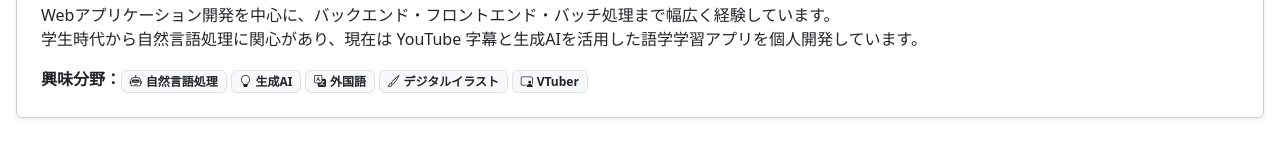
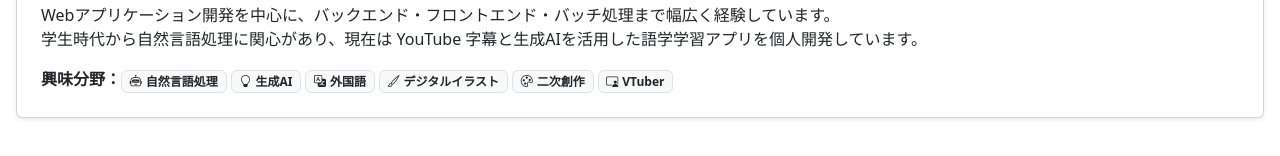
Before and after one commit to taka-onigiri-dev/my-portfolio, a Vue app: page / in a window 1280 px wide. Shown: the part 597-753 px from the top of the page. Built offline with nearby package versions, Linux system fonts and the light colour scheme.

Commit message:
タグ追加

```diff
--- a/src/components/AboutMe.vue
+++ b/src/components/AboutMe.vue
@@ -19,6 +19,9 @@
       <span class="badge bg-light text-dark border me-1"
         ><i class="bi bi-brush me-1"></i>{{ t('about.interest.illust') }}</span
       >
+      <span class="badge bg-light text-dark border me-1"
+        ><i class="bi bi-palette me-1"></i>{{ t('about.interest.derivative') }}</span
+      >
       <span class="badge bg-light text-dark border"
         ><i class="bi bi-person-video3 me-1"></i>{{ t('about.interest.vtuber') }}</span
       >
--- a/src/locales/en.json
+++ b/src/locales/en.json
@@ -12,7 +12,8 @@
       "genai": "Generative AI",
       "lang": "Foreign Languages",
       "illust": "Digital Illustration",
-      "vtuber": "VTuber"
+      "vtuber": "VTuber",
+      "derivative": "Derivative Works"
     }
   },
   "projects": {
--- a/src/locales/ja.json
+++ b/src/locales/ja.json
@@ -12,7 +12,8 @@
       "genai": "生成AI",
       "lang": "外国語",
       "illust": "デジタルイラスト",
-      "vtuber": "VTuber"
+      "vtuber": "VTuber",
+      "derivative": "二次創作"
     }
   },
   "projects": {
--- a/src/locales/ko.json
+++ b/src/locales/ko.json
@@ -12,7 +12,8 @@
       "genai": "생성 AI",
       "lang": "외국어",
       "illust": "디지털 일러스트",
-      "vtuber": "VTuber"
+      "vtuber": "VTuber",
+      "derivative": "2차 창작"
     }
   },
   "projects": {
--- a/src/locales/zh.json
+++ b/src/locales/zh.json
@@ -12,7 +12,8 @@
       "genai": "生成式AI",
       "lang": "外语",
       "illust": "数字插画",
-      "vtuber": "VTuber"
+      "vtuber": "VTuber",
+      "derivative": "二次创作"
     }
   },
   "projects": {
```
